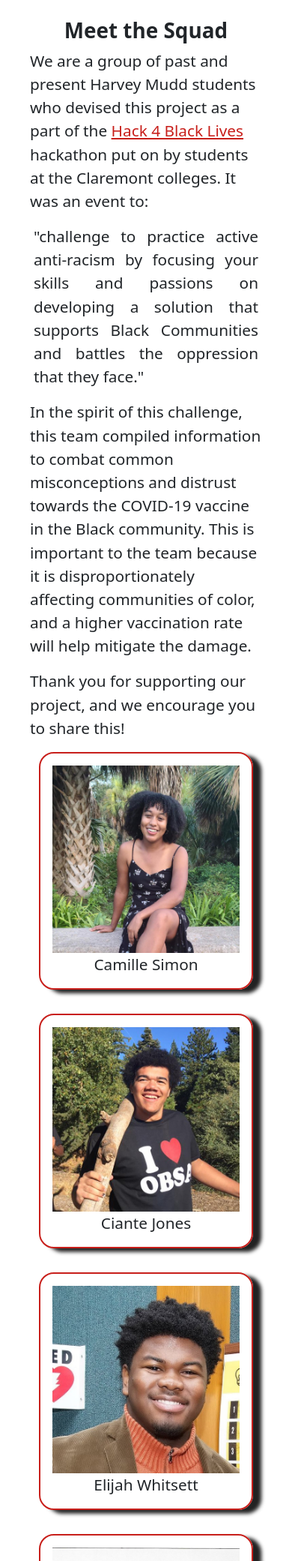
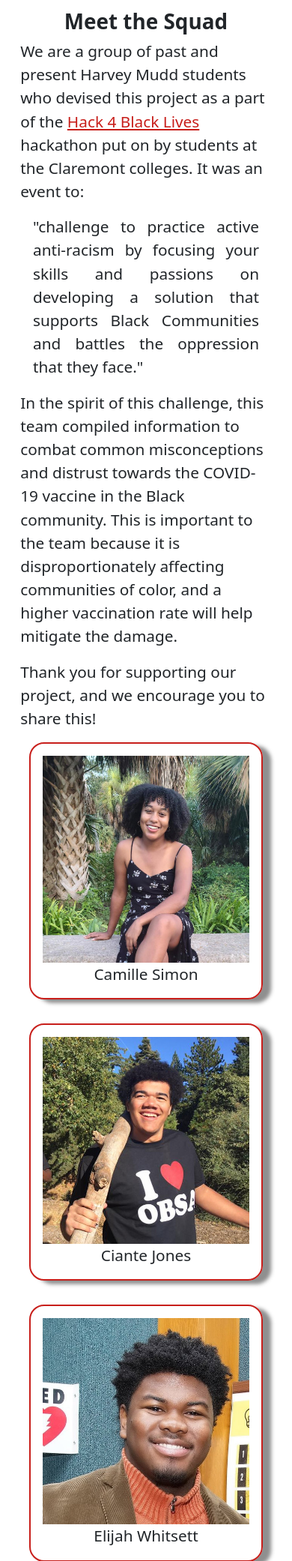
Before and after one commit to cewhitsett/learn_the_vaxx, a Flask app: page /about in a window 390 px wide. Shown: the part 168-2250 px from the top of the page at 75% size. Run offline with Flask 2, Linux system fonts and the light colour scheme; some libraries are stand-ins or nearby versions.

Commit message:
Aesthetic changes

```diff
--- a/templates/about.html
+++ b/templates/about.html
@@ -31,7 +31,7 @@
     text-align: center;
     margin-bottom: 2rem;
     animation: stutter 2s;
-    box-shadow: 0.7rem 0.3rem 0.3rem #222;
+    box-shadow: 0.7rem 0.3rem 0.3rem rgba(32,32,32,.5);
   }
 </style>
 {% endblock %}
--- a/templates/base.html
+++ b/templates/base.html
@@ -84,7 +84,7 @@
         display: flex;
         justify-content: center;
         align-items: center;
-        box-shadow: 12px 7px 7px rgba(32,32,32,.8);
+        box-shadow: 12px 7px 7px rgba(32,32,32,.5);
         z-index: 1;
         margin: 8px;
 
@@ -92,12 +92,12 @@
       }
       .info:hover {
         transform: scale(1.05);
-        box-shadow: 16px 10px 10px rgba(32,32,32,.8);
+        box-shadow: 16px 10px 10px rgba(32,32,32,.5);
         z-index: 10;
       }
       .info:active {
         transform: scale(.9);
-        box-shadow: 12px 7px 7px rgba(32,32,32,.8);
+        box-shadow: 12px 7px 7px rgba(32,32,32,.5);
       }
       .main {
         max-width: 1140px;
@@ -126,6 +126,20 @@
         max-width: 1140px;
       }
 
+      @media only screen and (max-width: 768px) {
+        blockquote {
+          min-width: 0;
+          width: 90%;
+        }
+
+        .big {
+          max-width: 100%;
+        }
+
+        .main {
+          padding: 0.7rem;
+        }
+      }
     </style>
       {% block style %}{% endblock %}
   </head>
--- a/templates/states.html
+++ b/templates/states.html
@@ -3,6 +3,9 @@
 <style>
 th>a {
     color: #C81F1B !important;
+}
+.pad-div {
+  margin-top: 50vh;
 }
 </style>
 {% endblock %}
@@ -35,6 +38,9 @@ th>a {
   <a v-if="vaccine" class="accent" v-bind:href="vaccine">Vaccine State Information for [[state]]</a>
 </div>
 
+
+<div class="pad-div"></div>
+<hr>
 <table class="table table-striped">
     <thead class="text-center">
         <th scope="col">The following sources were used in the creation of this website. We encourage you to take a look at these if you want to learn more.</th>
--- a/templates/stats.html
+++ b/templates/stats.html
@@ -34,7 +34,7 @@ h2 {
     Black Americans helped created the vaccine, and test how effective it was. We hope these stats will help you
     better understand that the vaccine is safe for you and your family.
   </p>
-  <table class="table table-striped">
+  <table class="table table-striped table-responsive">
   <thead>
     <th scope="col">Statistic</th>
     <th scope="col">Information</th>
--- a/templates/testimonials.html
+++ b/templates/testimonials.html
@@ -10,14 +10,13 @@
     margin: 20px 10px;
     padding: 20px;
     border-radius: 10px;
-    box-shadow: 9px 5px 5px rgba(32,32,32,.8);
+    box-shadow: 9px 5px 5px rgba(32,32,32,.5);
     overflow: scroll;
   }
   .big {
     display: block;
     margin-left: auto;
     margin-right: auto;
-    height: 40vh;
     width: auto;
     max-width: 90%;
   }
```
Also changed, not shown: static/ciante.jpg.
